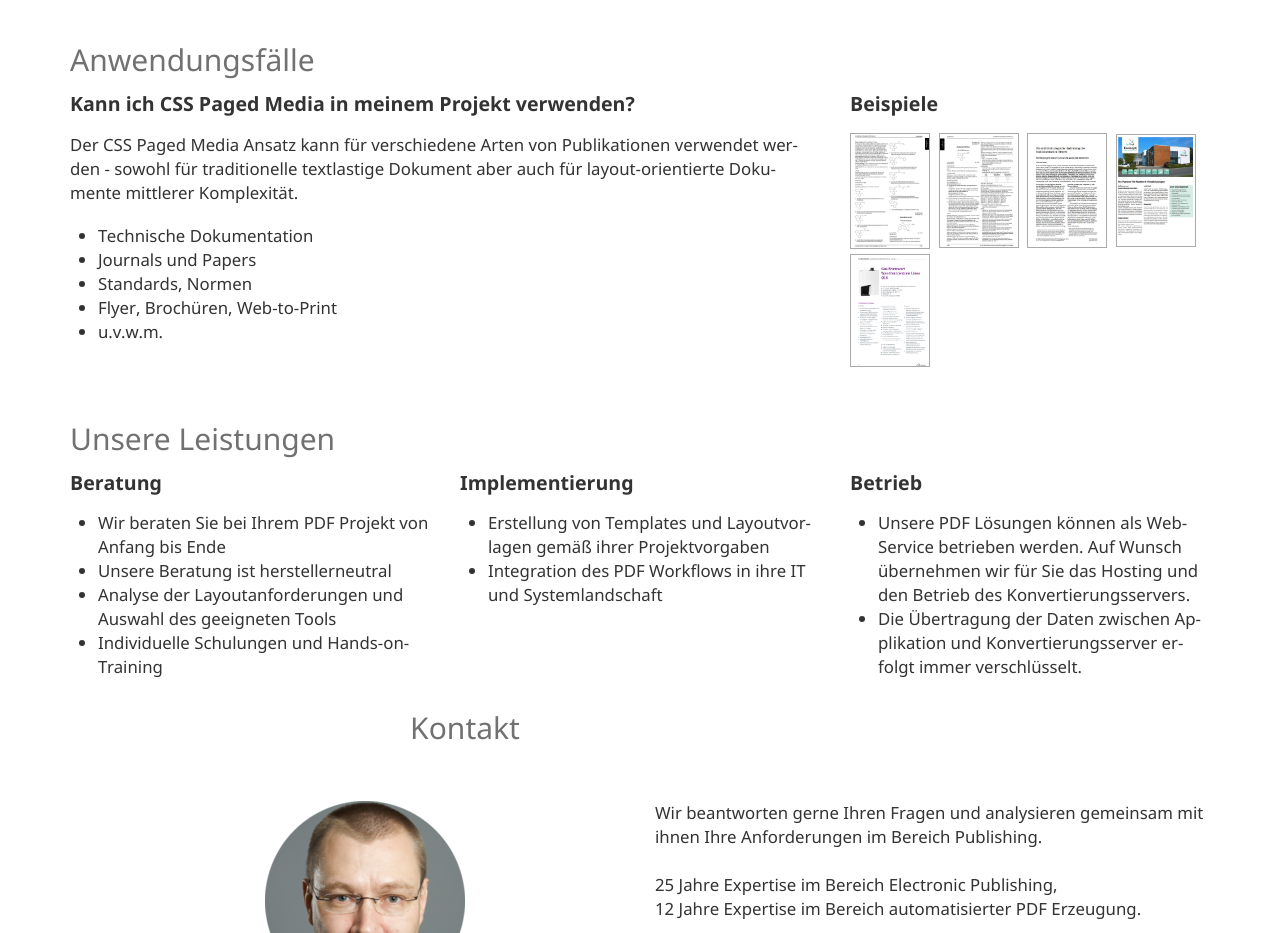
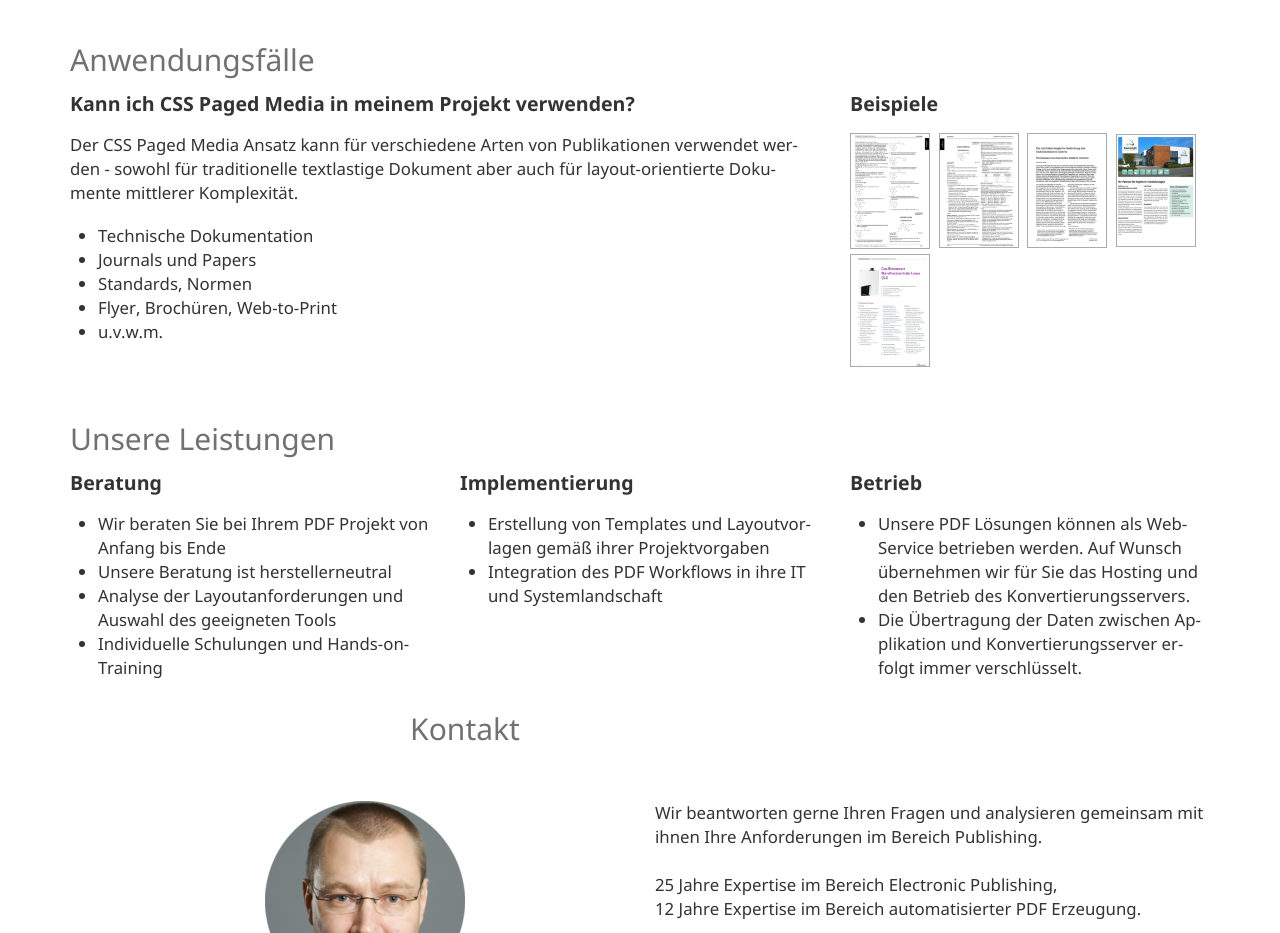
Before and after one commit to zopyx/print-css-com-website, a plain HTML site: page index-de.html in a window 1280 px wide. Shown: the part 1180-2113 px from the top of the page. Drawn offline with nearby package versions, Linux system fonts and the light colour scheme.

Commit message:
thumbnails

```diff
--- a/index-de.html
+++ b/index-de.html
@@ -134,19 +134,19 @@
 
                 <div id="links">
                     <a href="images/slider1.png">
-                        <img src="images/slider1.png" style="width: 80px">
+                        <img src="images/slider1_thumb.png" style="width: 80px">
                     </a>
                     <a href="images/slider2.png">
-                        <img src="images/slider2.png" style="width: 80px">
+                        <img src="images/slider2_thumb.png" style="width: 80px">
                     </a>
                     <a href="images/slider3.png">
-                        <img src="images/slider3.png" style="width: 80px">
+                        <img src="images/slider3_thumb.png" style="width: 80px">
                     </a>
                     <a href="images/slider4.png">
-                        <img src="images/slider4.png" style="width: 80px">
+                        <img src="images/slider4_thumb.png" style="width: 80px">
                     </a>
                     <a href="images/slider5.png">
-                        <img src="images/slider5.png" style="width: 80px">
+                        <img src="images/slider5_thumb.png" style="width: 80px">
                     </a>
                 </div>
             </div>
```
Also changed, not shown: images/slider1_thumb.png (added), images/slider2_thumb.png (added), images/slider3_thumb.png (added), images/slider4_thumb.png (added), images/slider5_thumb.png (added).
